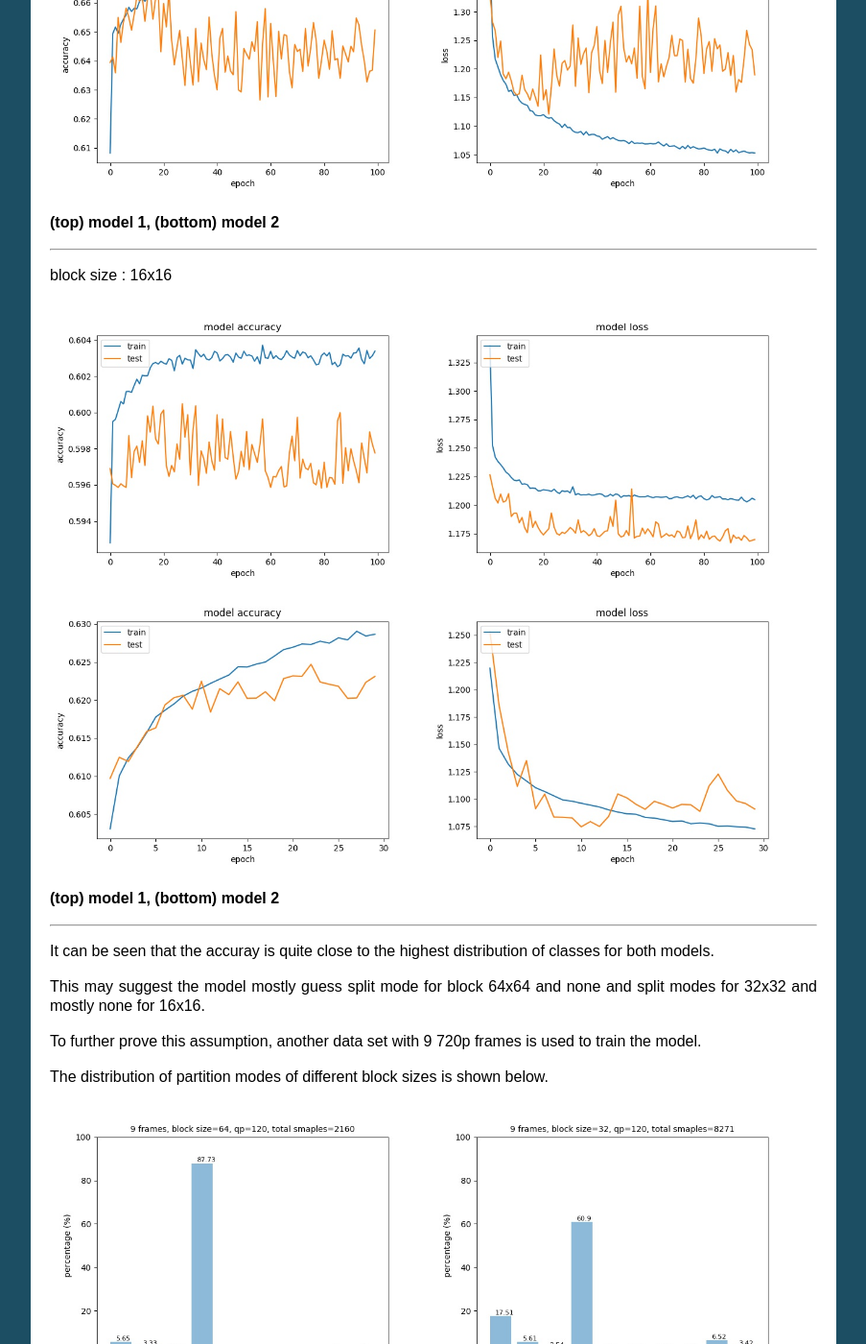
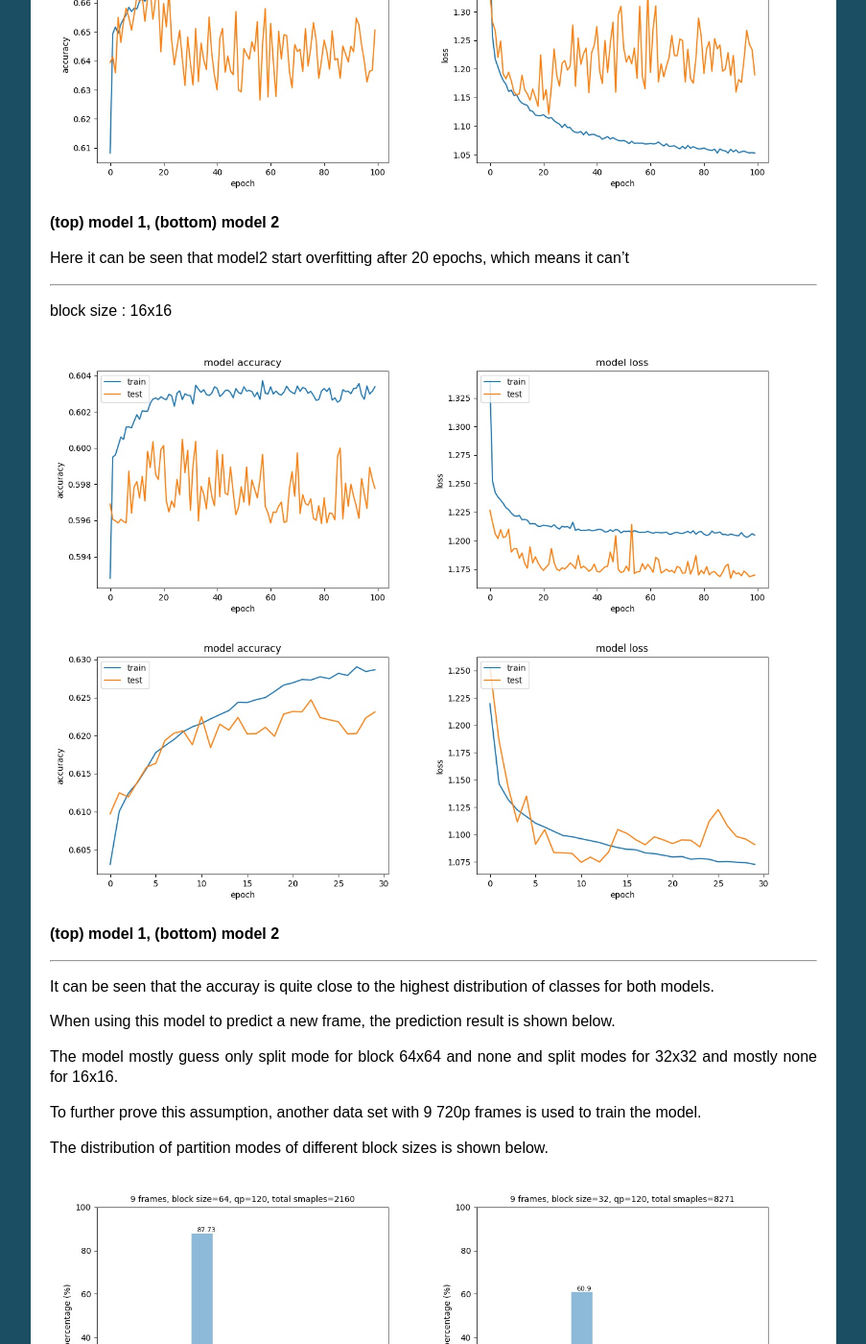
Before and after one commit to epadam/CNN-AV1-intra-encoder, a Sphinx documentation site: the page built from source/performance.rst, in a window 1280 px wide and 1400 px high, scrolled down 2737 px. Shown: the whole window at 96% size, without its empty margins (198-1101 px from the left). Built offline with Sphinx 7.4.7, drawn with Linux system fonts in a browser that asks for light colours.

Commit message:
Update performance.rst

```diff
--- a/source/performance.rst
+++ b/source/performance.rst
@@ -94,6 +94,8 @@ block size : 32x32
 
 **(top) model 1, (bottom) model 2**
 
+Here it can be seen that model2 start overfitting after 20 epochs, which means it can't
+
 ----
 
 block size : 16x16
@@ -115,7 +117,10 @@ block size : 16x16
 
 It can be seen that the accuray is quite close to the highest distribution of classes for both models.
 
-This may suggest the model mostly guess split mode for block 64x64 and none and split modes for 32x32 and mostly none for 16x16.
+When using this model to predict a new frame, the prediction result is shown below.
+
+The model mostly guess only split mode for block 64x64 and none and split modes for 32x32 and mostly none for 16x16.
+
 
 To further prove this assumption, another data set with 9 720p frames is used to train the model.
 
```
